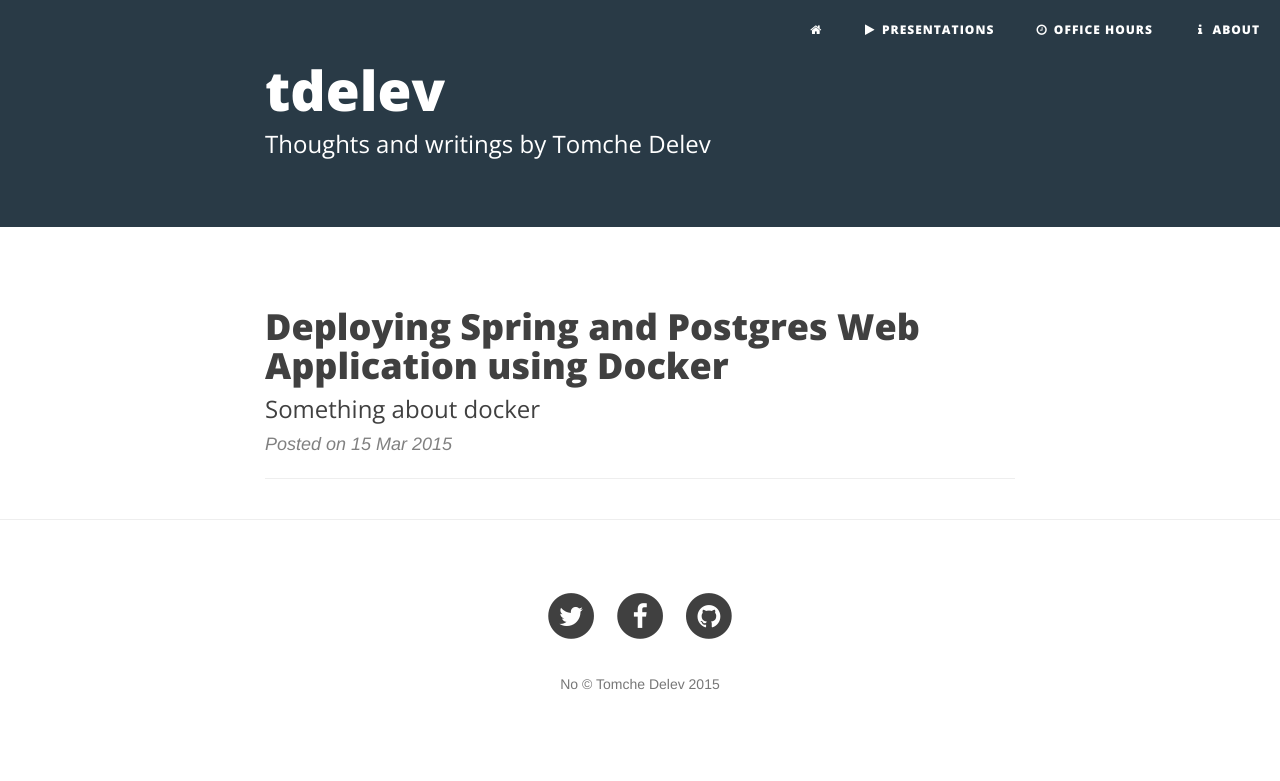
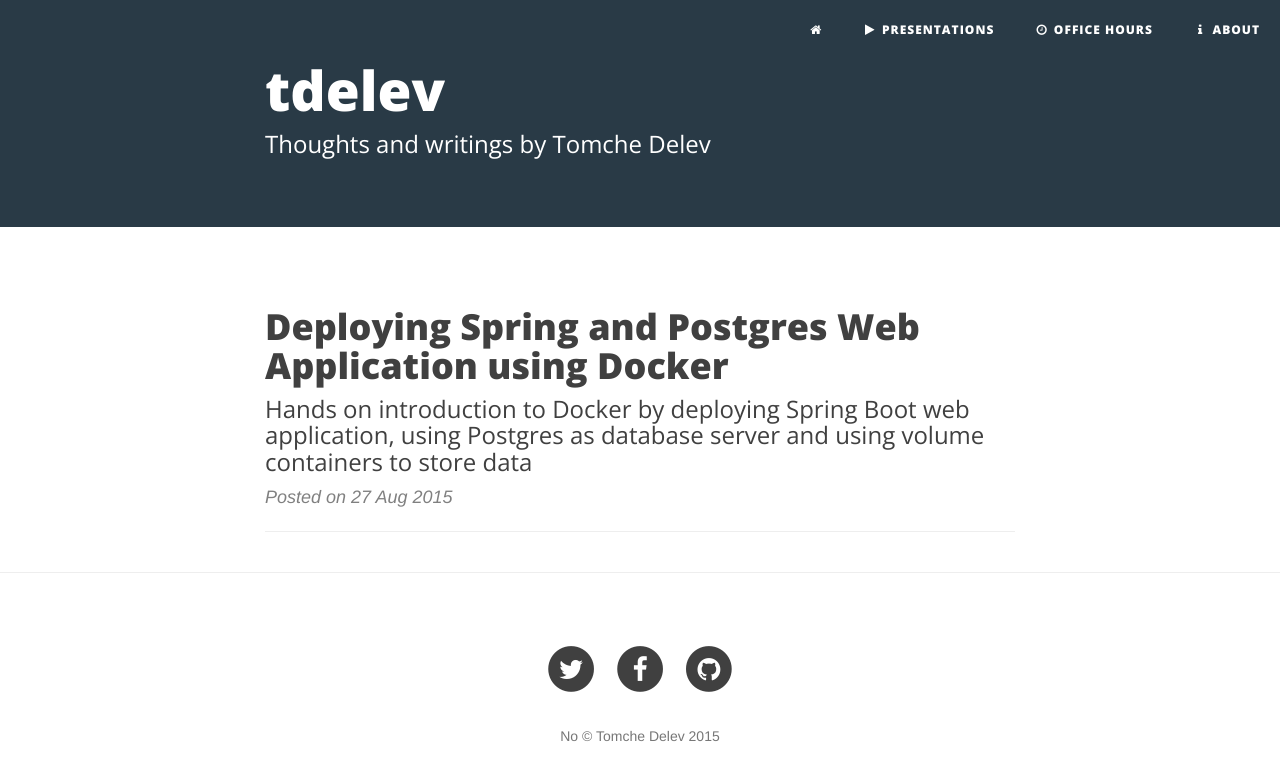
Before and after one commit to tdelev/tdelev.github.io, a Jekyll site: the page built from index.html, in a window 1280 px wide. Shown: the top 781 px of the page. Built offline with Jekyll 4.4.1, drawn with Linux system fonts in a browser that asks for light colours; nearby versions of some CDN libraries.

Commit message:
Finished the first post
- add disqus comments
- add presentations data

````diff
--- /dev/null
+++ b/_data/presentations.yml
@@ -0,0 +1,5 @@
+- title: Deploying Spring Postgres Web Application Using Docker
+  url: http://tdelev.github.io/presentations/docker/
+
+- title: some other
+  url: http:///the-url.com
--- a/_posts/2015-03-15-deploying-spring-postgres-web-application-using-docker.md
+++ b/_posts/2015-08-27-deploying-spring-postgres-web-application-using-docker.md
@@ -1,11 +1,14 @@
 ---
 layout: post
 title: Deploying Spring and Postgres Web Application using Docker
-subtitle: Something about docker
+subtitle: >
+  Hands on introduction to Docker by deploying Spring Boot web application,
+  using Postgres as database server and using volume containers to store data
 ---
 
-After getting familiar with Docker, I wanted to play around and try to deploy sample Spring Boot application
-using PostgresSQL as database server.
+After getting familiar with Docker, I wanted to play around and try to deploy
+sample [Spring Boot](http://projects.spring.io/spring-boot/) application using
+[PostgresSQL](http://www.postgresql.org/) as database server.
 
 ## What is Docker?
 
@@ -64,12 +67,12 @@
 docker build -t tdelev/spring_app .
 ```
 
-giving the image name `tdelev/spring_app`. Be carefull with the `.` at the end, it is the context
-directory where Docker builds the image and should only contain our package jar application.
+giving the image name `tdelev/spring_app`. Be careful with the `.` at the end, it is the context
+directory where Docker builds the image and should only contain our packaged jar application.
 
 ### Step 3
 
-Next we download already prepared image with Postgres database server. Just run the command.
+Next we download already prepared image with Postgres database server. Just run the command and wait...
 
 ```
 docker pull postgres
@@ -120,7 +123,7 @@
 
 ### Step 6
 
-In the final step we are ready to run the application. To run start a container with
+In the final step we are ready to run the application. To run, start a container with
 the following command:
 
 ```
@@ -146,4 +149,5 @@
 
 ## Presentation
 
-[Here](http://tdelev.github.io/presentations/docker/#/) you can view my presentation on a [JugMK technical session](http://jug.mk/event/tech-session/2015-03-25-javascript-docker.html).
+[Here](http://tdelev.github.io/presentations/docker/#/) you can view my presentation
+on a [JugMK technical session](http://jug.mk/event/tech-session/2015-03-25-javascript-docker.html).
````
Also changed, not shown: other parts of _posts/2015-08-27-deploying-spring-postgres-web-application-using-docker.md (+6 -6 lines), _layouts/post.html (+15 -0 lines), talks.html (+9 -1 lines).
